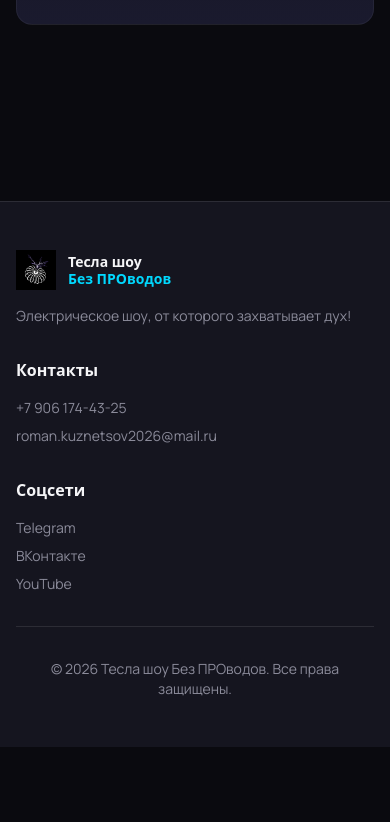
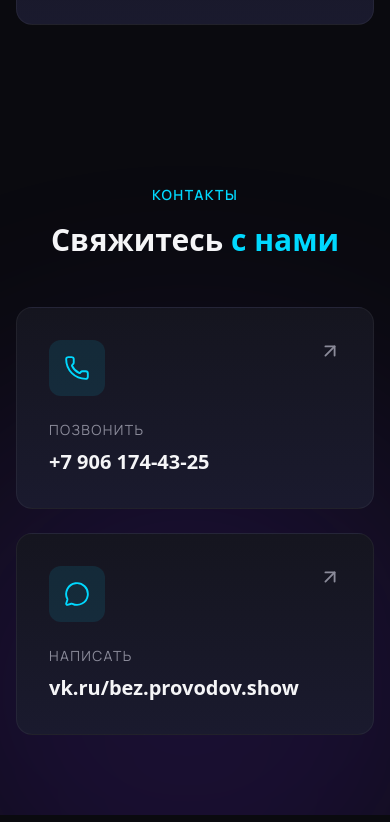
Before and after one commit to roman-kuznetsov-dev/tesla-show, a Next.js app: page / in a window 390 px wide. Shown: the part 7302-8124 px from the top of the page. Before the commit the page ends 8049 px from the top, so only its background shows below. Built offline with nearby package versions, Linux system fonts and the light colour scheme; a web font is replaced by a local one.

Commit message:
feat: add Contacts section with phone and VK (#14)
Co-authored-by: Роман <roman.kuznetsov2026@mail.ru>

```diff
--- a/src/app/page.tsx
+++ b/src/app/page.tsx
@@ -5,6 +5,7 @@
 import Reviews from '@/components/sections/Reviews';
 import FAQ from '@/components/sections/FAQ';
 import HowToOrder from '@/components/sections/HowToOrder';
+import Contacts from '@/components/sections/Contacts';
 
 export default function Home() {
   return (
@@ -16,6 +17,7 @@
       <Reviews />
       <FAQ />
       <HowToOrder />
+      <Contacts />
     </>
   );
 }
--- /dev/null
+++ b/src/components/sections/Contacts.tsx
@@ -0,0 +1,94 @@
+'use client';
+
+import { Phone, MessageCircle, ArrowUpRight } from 'lucide-react';
+import { useInView } from '@/hooks/useInView';
+import { contacts } from '@/data/contacts';
+
+export default function Contacts() {
+  const { ref, inView } = useInView<HTMLElement>();
+
+  return (
+    <section
+      id="contact"
+      ref={ref}
+      className={`relative py-20 md:py-32 overflow-hidden reveal ${
+        inView ? 'reveal--visible' : ''
+      }`}
+    >
+      {/* Подсветка — справа снизу */}
+      <div
+        className="pointer-events-none absolute -bottom-1/4 -right-1/4 w-[600px] h-[600px] rounded-full bg-secondary/15 blur-[120px]"
+        aria-hidden="true"
+      />
+
+      <div className="container mx-auto px-4 relative">
+        {/* Метка */}
+        <p className="text-primary font-semibold tracking-widest text-sm uppercase text-center mb-4">
+          Контакты
+        </p>
+
+        {/* Заголовок */}
+        <h2 className="font-heading text-3xl md:text-4xl lg:text-5xl font-bold leading-tight text-center max-w-3xl mx-auto mb-12 md:mb-16">
+          Свяжитесь <span className="text-primary">с нами</span>
+        </h2>
+
+        {/* Карточки-контакты */}
+        <div
+          className={`grid grid-cols-1 md:grid-cols-2 gap-6 max-w-4xl mx-auto reveal-stagger ${
+            inView ? 'reveal--visible' : ''
+          }`}
+        >
+          {/* Телефон */}
+          <a
+            href={contacts.phone.href}
+            className="group relative bg-gradient-to-b from-surface to-[#1a1a2e] border border-white/5 rounded-2xl p-8 md:p-10 transition-all duration-300 hover:border-primary/40 hover:shadow-[0_0_40px_rgba(0,217,255,0.15)] hover:-translate-y-1"
+          >
+            <div className="flex items-start justify-between mb-6">
+              <div className="w-14 h-14 rounded-xl bg-primary/10 text-primary flex items-center justify-center transition-colors duration-300 group-hover:bg-primary/20">
+                <Phone size={26} strokeWidth={1.75} aria-hidden="true" />
+              </div>
+              <ArrowUpRight
+                size={22}
+                className="text-muted transition-all duration-300 group-hover:text-primary group-hover:translate-x-1 group-hover:-translate-y-1"
+                aria-hidden="true"
+              />
+            </div>
+
+            <p className="text-muted text-sm uppercase tracking-widest mb-2">
+              Позвонить
+            </p>
+            <p className="font-heading text-xl md:text-2xl font-bold">
+              {contacts.phone.display}
+            </p>
+          </a>
+
+          {/* ВКонтакте */}
+          <a
+            href={contacts.vk.href}
+            target="_blank"
+            rel="noopener noreferrer"
+            className="group relative bg-gradient-to-b from-surface to-[#1a1a2e] border border-white/5 rounded-2xl p-8 md:p-10 transition-all duration-300 hover:border-primary/40 hover:shadow-[0_0_40px_rgba(0,217,255,0.15)] hover:-translate-y-1"
+          >
+            <div className="flex items-start justify-between mb-6">
+              <div className="w-14 h-14 rounded-xl bg-primary/10 text-primary flex items-center justify-center transition-colors duration-300 group-hover:bg-primary/20">
+                <MessageCircle size={26} strokeWidth={1.75} aria-hidden="true" />
+              </div>
+              <ArrowUpRight
+                size={22}
+                className="text-muted transition-all duration-300 group-hover:text-primary group-hover:translate-x-1 group-hover:-translate-y-1"
+                aria-hidden="true"
+              />
+            </div>
+
+            <p className="text-muted text-sm uppercase tracking-widest mb-2">
+              Написать
+            </p>
+            <p className="font-heading text-xl md:text-2xl font-bold">
+              {contacts.vk.display}
+            </p>
+          </a>
+        </div>
+      </div>
+    </section>
+  );
+}
--- /dev/null
+++ b/src/data/contacts.ts
@@ -0,0 +1,10 @@
+export const contacts = {
+  phone: {
+    display: '+7 906 174-43-25',
+    href: 'tel:+79061744325',
+  },
+  vk: {
+    display: 'vk.ru/bez.provodov.show',
+    href: 'https://vk.ru/bez.provodov.show',
+  },
+};
```
